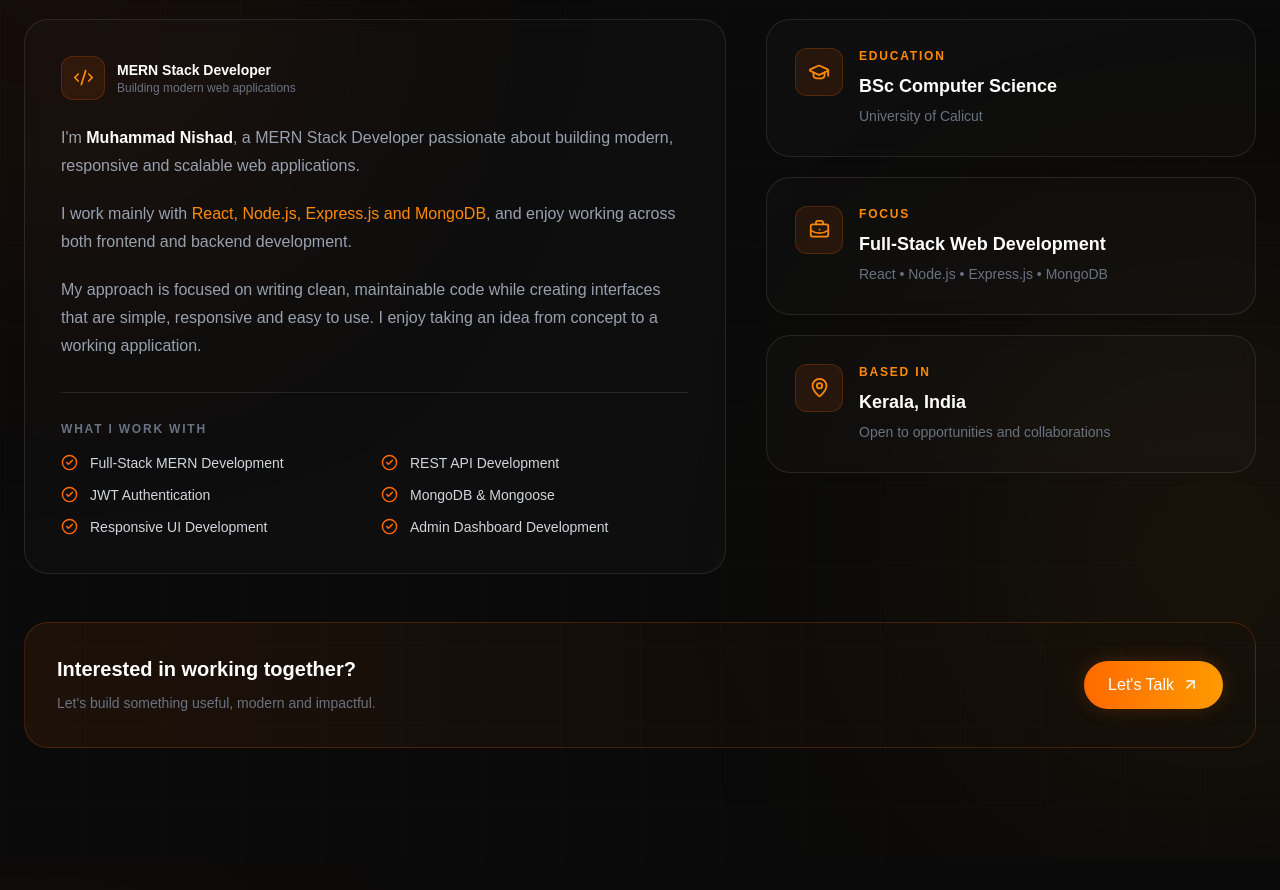
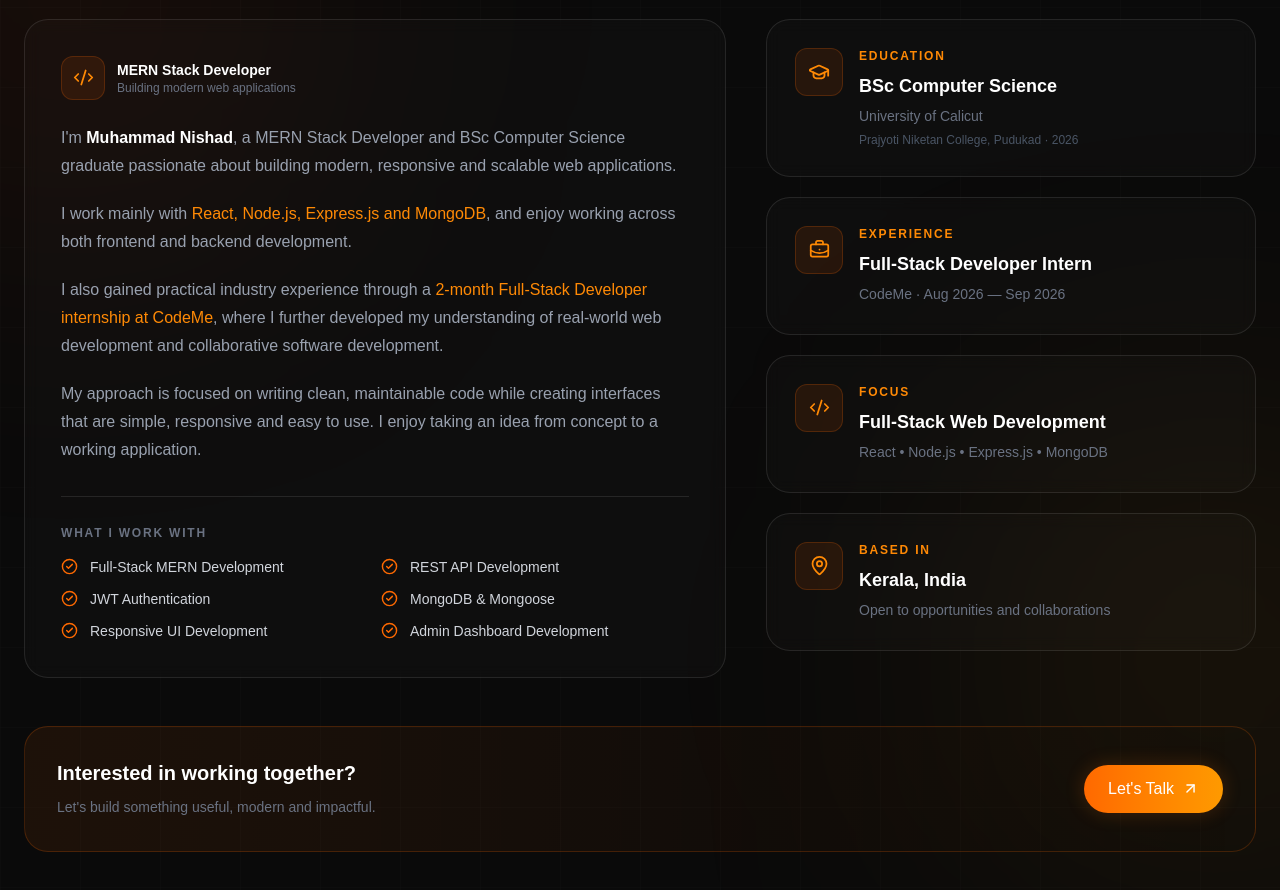
Before and after one commit to muhammadniishad786-rgb/portfolio, a React (Vite) app: page / in a window 1280 px wide. Shown: the part 5300-6190 px from the top of the page. Built offline with nearby package versions, Linux system fonts and the light colour scheme; no server answers.

Commit message:
about page updated

```diff
--- a/src/pages/About.jsx
+++ b/src/pages/About.jsx
@@ -106,7 +106,9 @@ function About() {
 
       <div className="pointer-events-none absolute -right-40 bottom-20 h-[450px] w-[450px] rounded-full bg-amber-500/10 blur-[150px]" />
 
-      {/* Subtle Grid */}
+      {/* =====================================================
+          SUBTLE GRID
+      ====================================================== */}
 
       <div
         className="pointer-events-none absolute inset-0 opacity-[0.025]"
@@ -118,7 +120,6 @@ function About() {
       />
 
       <div className="relative z-10 mx-auto max-w-7xl">
-
         {/* =====================================================
             SECTION HEADER
         ====================================================== */}
@@ -143,7 +144,6 @@ function About() {
           className="mb-16"
         >
           <div className="mb-4 flex items-center gap-3">
-
             <motion.span
               initial={{
                 width: 0,
@@ -163,7 +163,6 @@ function About() {
             <span className="text-sm font-semibold uppercase tracking-[0.2em] text-orange-400">
               About Me
             </span>
-
           </div>
 
           <h2 className="max-w-3xl text-4xl font-extrabold tracking-tight sm:text-5xl lg:text-6xl">
@@ -179,7 +178,6 @@ function About() {
         ====================================================== */}
 
         <div className="grid grid-cols-1 gap-10 lg:grid-cols-12">
-
           {/* ===================================================
               LEFT CONTENT
           ==================================================== */}
@@ -195,7 +193,6 @@ function About() {
             className="lg:col-span-7"
           >
             <div className="group relative overflow-hidden rounded-3xl border border-white/10 bg-white/[0.02] p-7 backdrop-blur-sm transition-colors duration-500 hover:border-orange-500/30 hover:bg-orange-500/[0.025] sm:p-9">
-
               {/* Hover Glow */}
 
               <div className="pointer-events-none absolute -right-24 -top-24 h-56 w-56 rounded-full bg-orange-500/10 opacity-0 blur-3xl transition duration-700 group-hover:opacity-100" />
@@ -205,7 +202,6 @@ function About() {
               ================================================== */}
 
               <div className="relative mb-6 flex items-center gap-3">
-
                 <motion.div
                   whileHover={{
                     scale: 1.08,
@@ -228,7 +224,6 @@ function About() {
                     Building modern web applications
                   </p>
                 </div>
-
               </div>
 
               {/* =================================================
@@ -236,14 +231,14 @@ function About() {
               ================================================== */}
 
               <div className="relative space-y-5 text-sm leading-7 text-gray-400 sm:text-base">
-
                 <p>
                   I'm{" "}
                   <span className="font-semibold text-white">
                     Muhammad Nishad
                   </span>
-                  , a MERN Stack Developer passionate about building modern,
-                  responsive and scalable web applications.
+                  , a MERN Stack Developer and BSc Computer Science graduate
+                  passionate about building modern, responsive and scalable web
+                  applications.
                 </p>
 
                 <p>
@@ -256,12 +251,20 @@ function About() {
                 </p>
 
                 <p>
+                  I also gained practical industry experience through a{" "}
+                  <span className="text-orange-400">
+                    2-month Full-Stack Developer internship at CodeMe
+                  </span>
+                  , where I further developed my understanding of real-world
+                  web development and collaborative software development.
+                </p>
+
+                <p>
                   My approach is focused on writing clean, maintainable code
                   while creating interfaces that are simple, responsive and
                   easy to use. I enjoy taking an idea from concept to a
                   working application.
                 </p>
-
               </div>
 
               {/* =================================================
@@ -269,7 +272,6 @@ function About() {
               ================================================== */}
 
               <div className="relative mt-8 border-t border-white/10 pt-7">
-
                 <p className="mb-4 text-xs font-semibold uppercase tracking-[0.15em] text-gray-500">
                   What I Work With
                 </p>
@@ -301,13 +303,11 @@ function About() {
                     </motion.div>
                   ))}
                 </motion.div>
-
               </div>
 
               {/* Bottom Accent */}
 
               <div className="absolute bottom-0 left-0 h-[2px] w-0 bg-gradient-to-r from-orange-500 to-amber-500 transition-all duration-500 group-hover:w-full" />
-
             </div>
           </motion.div>
 
@@ -325,7 +325,6 @@ function About() {
             }}
             className="space-y-5 lg:col-span-5"
           >
-
             {/* =================================================
                 EDUCATION
             ================================================== */}
@@ -334,9 +333,7 @@ function About() {
               variants={rightCardVariants}
               className="group relative overflow-hidden rounded-3xl border border-white/10 bg-white/[0.02] p-7 backdrop-blur-sm transition-all duration-300 hover:border-orange-500/30 hover:bg-orange-500/[0.03]"
             >
-
               <div className="flex items-start gap-4">
-
                 <motion.div
                   whileHover={{
                     scale: 1.08,
@@ -351,7 +348,6 @@ function About() {
                 </motion.div>
 
                 <div>
-
                   <p className="text-xs font-semibold uppercase tracking-[0.15em] text-orange-400">
                     Education
                   </p>
@@ -364,25 +360,24 @@ function About() {
                     University of Calicut
                   </p>
 
+                  <p className="mt-1 text-xs text-gray-600">
+                    Prajyoti Niketan College, Pudukad · 2026
+                  </p>
                 </div>
-
               </div>
 
               <div className="absolute bottom-0 left-0 h-[2px] w-0 bg-gradient-to-r from-orange-500 to-amber-500 transition-all duration-500 group-hover:w-full" />
-
             </motion.div>
 
             {/* =================================================
-                FOCUS
+                PROFESSIONAL EXPERIENCE
             ================================================== */}
 
             <motion.div
               variants={rightCardVariants}
               className="group relative overflow-hidden rounded-3xl border border-white/10 bg-white/[0.02] p-7 backdrop-blur-sm transition-all duration-300 hover:border-orange-500/30 hover:bg-orange-500/[0.03]"
             >
-
               <div className="flex items-start gap-4">
-
                 <motion.div
                   whileHover={{
                     scale: 1.08,
@@ -397,7 +392,46 @@ function About() {
                 </motion.div>
 
                 <div>
+                  <p className="text-xs font-semibold uppercase tracking-[0.15em] text-orange-400">
+                    Experience
+                  </p>
 
+                  <h3 className="mt-2 text-lg font-bold text-white">
+                    Full-Stack Developer Intern
+                  </h3>
+
+                  <p className="mt-1 text-sm leading-6 text-gray-500">
+                    CodeMe · Aug 2026 — Sep 2026
+                  </p>
+                </div>
+              </div>
+
+              <div className="absolute bottom-0 left-0 h-[2px] w-0 bg-gradient-to-r from-orange-500 to-amber-500 transition-all duration-500 group-hover:w-full" />
+            </motion.div>
+
+            {/* =================================================
+                FOCUS
+            ================================================== */}
+
+            <motion.div
+              variants={rightCardVariants}
+              className="group relative overflow-hidden rounded-3xl border border-white/10 bg-white/[0.02] p-7 backdrop-blur-sm transition-all duration-300 hover:border-orange-500/30 hover:bg-orange-500/[0.03]"
+            >
+              <div className="flex items-start gap-4">
+                <motion.div
+                  whileHover={{
+                    scale: 1.08,
+                    rotate: 5,
+                  }}
+                  transition={{
+                    duration: 0.3,
+                  }}
+                  className="flex h-12 w-12 shrink-0 items-center justify-center rounded-xl border border-orange-500/20 bg-orange-500/10 text-orange-400"
+                >
+                  <Code2 size={21} />
+                </motion.div>
+
+                <div>
                   <p className="text-xs font-semibold uppercase tracking-[0.15em] text-orange-400">
                     Focus
                   </p>
@@ -409,13 +443,10 @@ function About() {
                   <p className="mt-1 text-sm leading-6 text-gray-500">
                     React • Node.js • Express.js • MongoDB
                   </p>
-
                 </div>
-
               </div>
 
               <div className="absolute bottom-0 left-0 h-[2px] w-0 bg-gradient-to-r from-orange-500 to-amber-500 transition-all duration-500 group-hover:w-full" />
-
             </motion.div>
 
             {/* =================================================
@@ -426,9 +457,7 @@ function About() {
               variants={rightCardVariants}
               className="group relative overflow-hidden rounded-3xl border border-white/10 bg-white/[0.02] p-7 backdrop-blur-sm transition-all duration-300 hover:border-orange-500/30 hover:bg-orange-500/[0.03]"
             >
-
               <div className="flex items-start gap-4">
-
                 <motion.div
                   whileHover={{
                     scale: 1.08,
@@ -443,7 +472,6 @@ function About() {
                 </motion.div>
 
                 <div>
-
                   <p className="text-xs font-semibold uppercase tracking-[0.15em] text-orange-400">
                     Based In
                   </p>
@@ -455,17 +483,12 @@ function About() {
                   <p className="mt-1 text-sm leading-6 text-gray-500">
                     Open to opportunities and collaborations
                   </p>
-
                 </div>
-
               </div>
 
               <div className="absolute bottom-0 left-0 h-[2px] w-0 bg-gradient-to-r from-orange-500 to-amber-500 transition-all duration-500 group-hover:w-full" />
-
             </motion.div>
-
           </motion.div>
-
         </div>
 
         {/* =====================================================
@@ -492,9 +515,7 @@ function About() {
           }}
           className="mt-12 flex flex-col items-start justify-between gap-6 rounded-3xl border border-orange-500/20 bg-gradient-to-r from-orange-500/[0.08] to-transparent p-7 sm:flex-row sm:items-center sm:p-8"
         >
-
           <div>
-
             <p className="text-lg font-bold text-white sm:text-xl">
               Interested in working together?
             </p>
@@ -502,7 +523,6 @@ function About() {
             <p className="mt-2 text-sm leading-6 text-gray-500">
               Let's build something useful, modern and impactful.
             </p>
-
           </div>
 
           <a
@@ -516,9 +536,7 @@ function About() {
               className="transition-transform duration-300 group-hover:translate-x-1 group-hover:-translate-y-1"
             />
           </a>
-
         </motion.div>
-
       </div>
     </section>
   );
```
